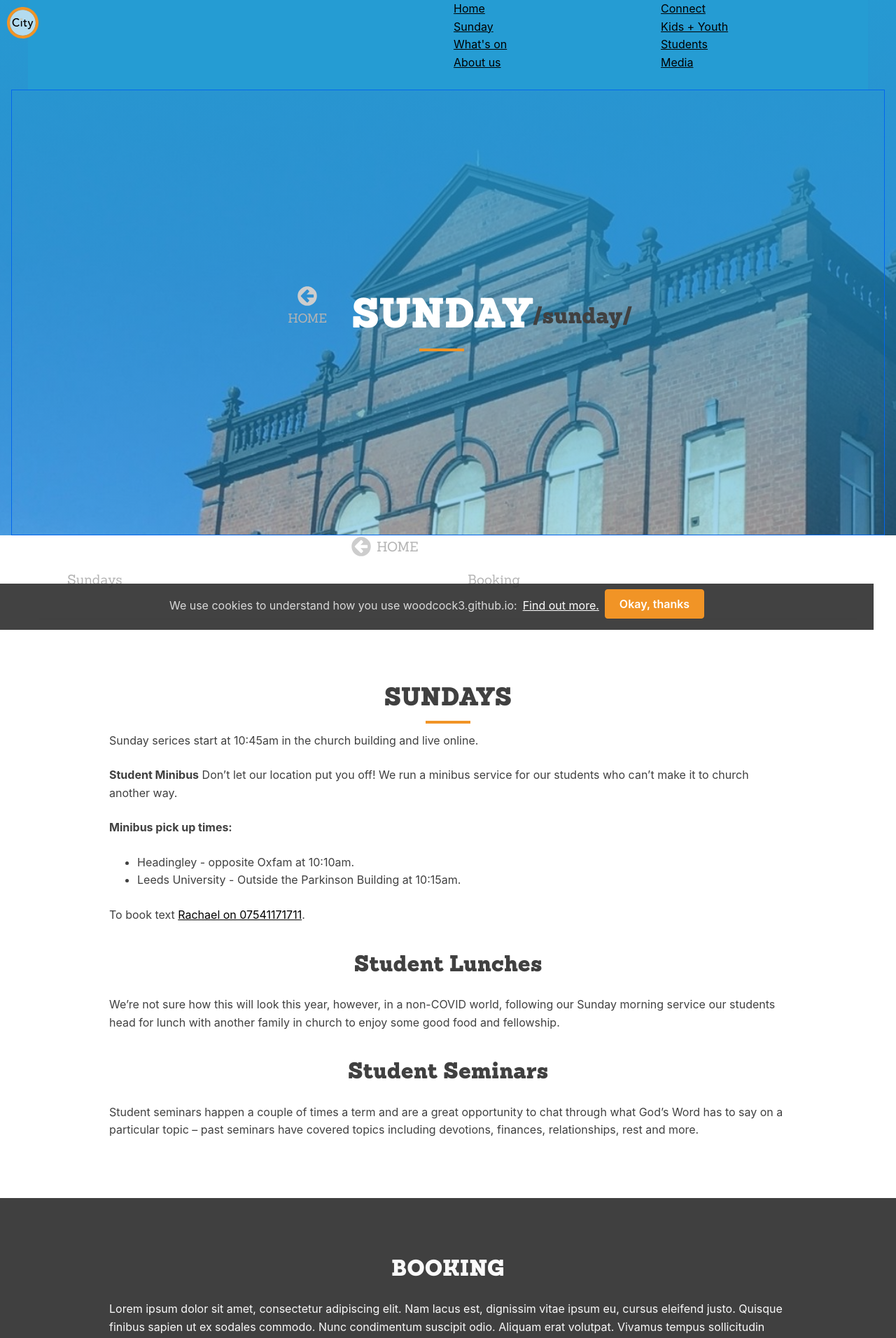
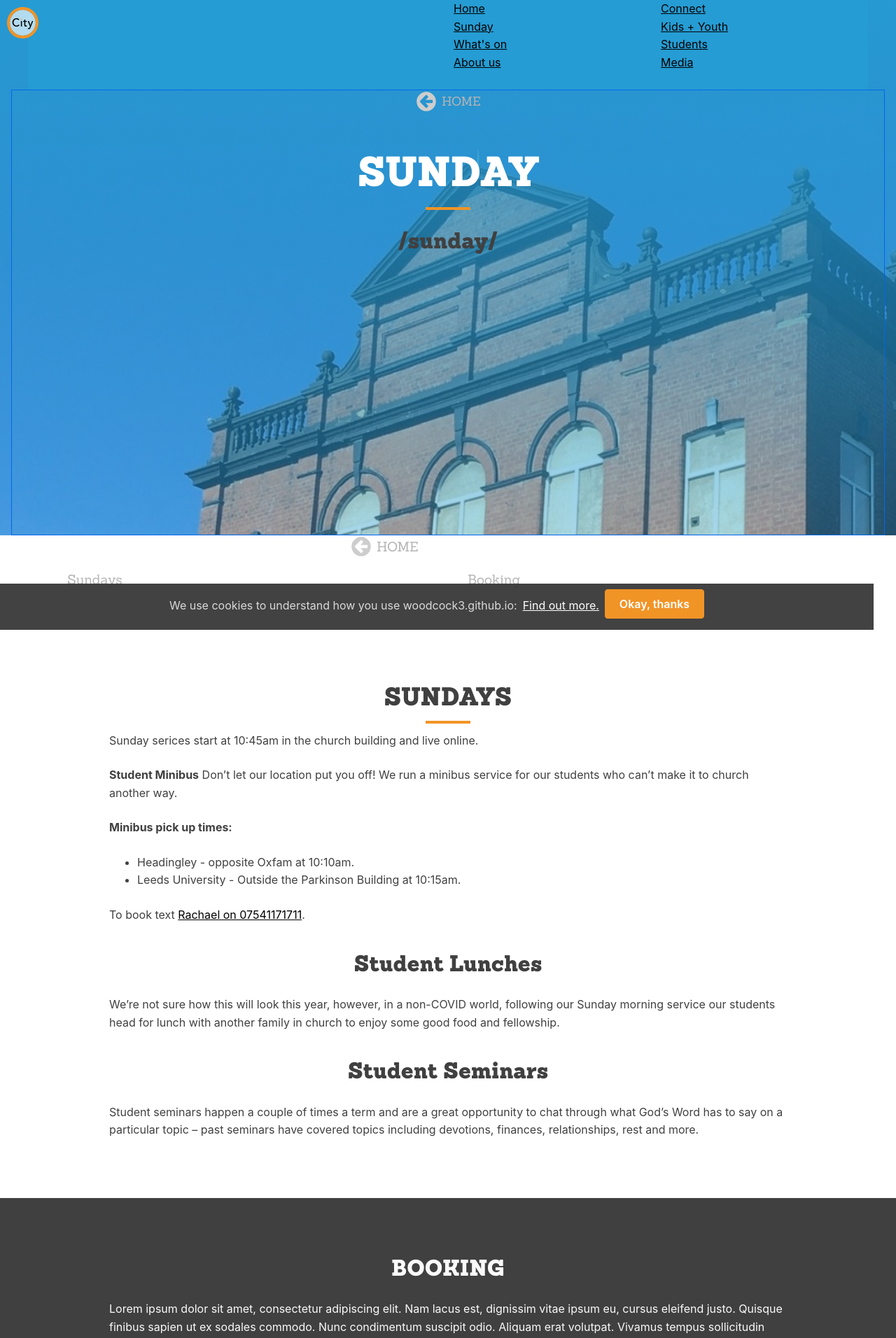
Before and after one commit to woodcox/city-jekyll, a Jekyll site: the page built from pages/_sunday/2021-01-03-booking.md, in a window 1280 px wide. Shown: the top 1912 px of the page at 70% size. Built offline with Jekyll 4.4.1, drawn with Linux system fonts in a browser that asks for light colours.

Commit message:
Update page-hero.html

```diff
--- a/_includes/templates/page-hero.html
+++ b/_includes/templates/page-hero.html
@@ -1,6 +1,6 @@
 <section class="hero full-container ">
   {% include templates/navbar.html %}
-  <div class="hero-text vertical-center">
+  <div class="hero-text">
     {% include modules/nav-back.html %}
     <h1 class="hero-text-h1">{{ page.url | remove: '/' | upcase }}</h1>
     <h2 class="hero-text-h2">{{ page.url }}</h2>
```
